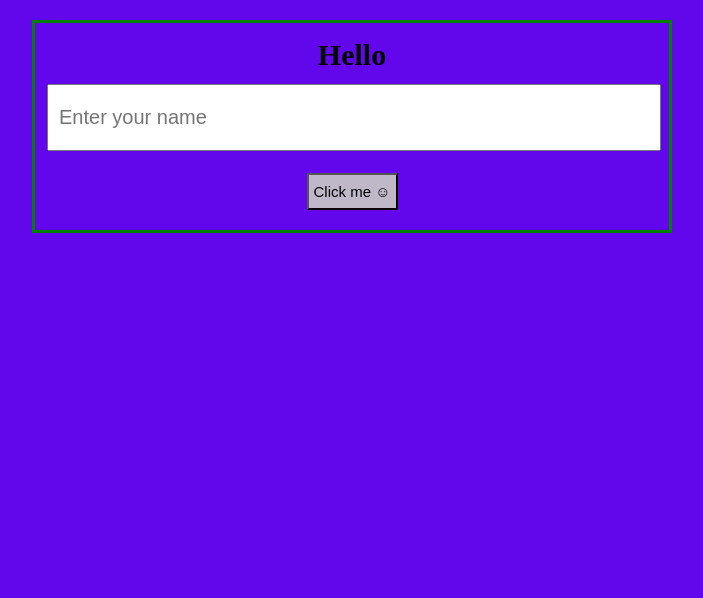
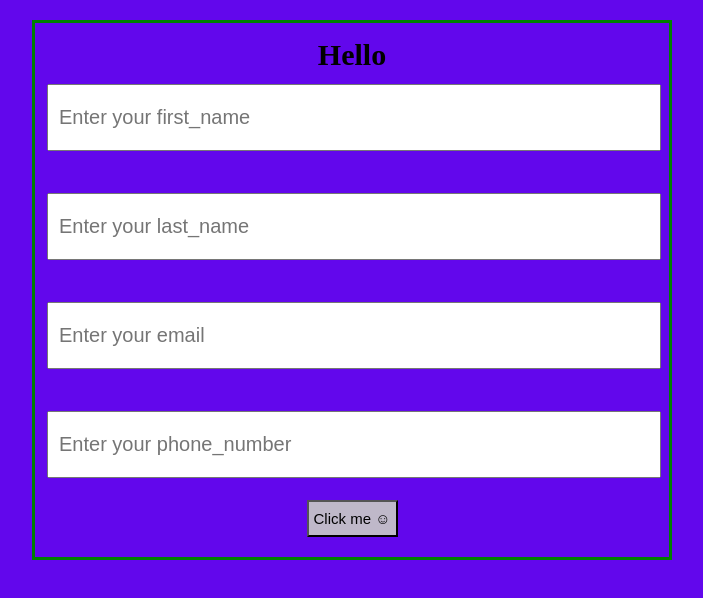
Before and after one commit to 0186CS191046/reactThapaTutorial, a React (Create React App) app: page / in a window 1280 px wide. Shown: the top 598 px of the page, without its empty margins (288-991 px from the left). Built offline with nearby package versions, Linux system fonts and the light colour scheme.

Commit message:
login form

```diff
--- a/src/App.jsx
+++ b/src/App.jsx
@@ -2,24 +2,68 @@ import React, { useState } from "react";
 import "./index.css"
 
 const App = () => {
-   const [name, setName] = useState()
-   const [fullName,setFullName] = useState()
+   const [fullName, setFullName] = useState({
+      fname: "",
+      lname: "",
+      email: "",
+      phone:""
+   })
 
    const inputEvent = (e) => {
-      setName(e.target.value)
+      let { name, value } = e.target
+
+      setFullName((preValue) => {
+         if (name === 'fname') {
+            return {
+               fname: value,
+               lname: preValue.lname,
+               email: preValue.email,
+               phone: preValue.phone
+            }
+         } else if (name === "lname") {
+            return {
+               fname: preValue.fname,
+               lname: value,
+               email: preValue.email,
+               phone: preValue.phone
+            }
+         } else if (name === "email") {
+            return {
+               fname: preValue.fname,
+               lname: preValue.lname,
+               email: value,
+               phone: preValue.phone
+            }
+         }
+         else if (name === "phone") {
+            return {
+               fname: preValue.fname,
+               lname: preValue.lname,
+               email: preValue.email,
+               phone: value
+            }
+         }
+      })
    }
 
-   const submitForm = ()=> {
-      setFullName(name)
+   const submitForm = (event) => {
+      event.preventDefault()
    }
 
    return (
       <>
-         <div className="block">
-            <h1>Hello {fullName}</h1>
-            <input type="text" placeholder="Enter your name" onChange={inputEvent} value={name}/>
-            <button onClick={submitForm}>Click me ☺</button>
-         </div>
+         <form onSubmit={submitForm}>
+            <div className="block">
+               <h1>Hello {fullName.fname} {fullName.lname}</h1>
+               <p>{fullName.email}</p>
+               <p>{fullName.phone}</p>
+               <input type="text" placeholder="Enter your first_name" onChange={inputEvent} name="fname" value={fullName.fname} /><br />
+               <input type="text" placeholder="Enter your last_name" onChange={inputEvent} name="lname" value={fullName.lname} /><br />
+               <input type="email" placeholder="Enter your email" onChange={inputEvent} name="email" value={fullName.email} /><br />
+               <input type="number" placeholder="Enter your phone_number" onChange={inputEvent} name="phone" value={fullName.phone} />
+               <button type="submit">Click me ☺</button>
+            </div>
+         </form>
       </>
    )
 }
```
Also changed, not shown: src/index.js (line endings or trailing spaces).
